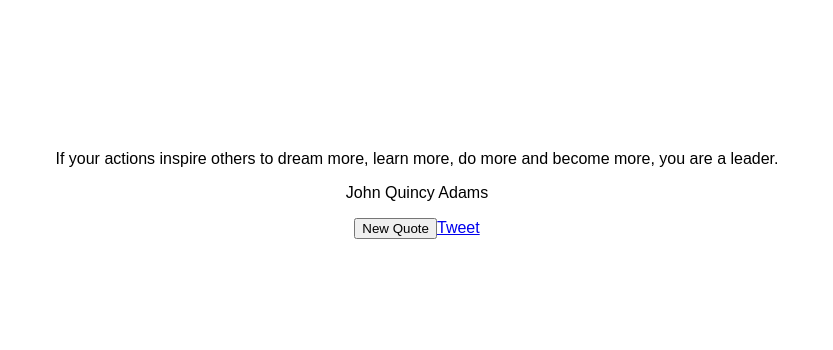
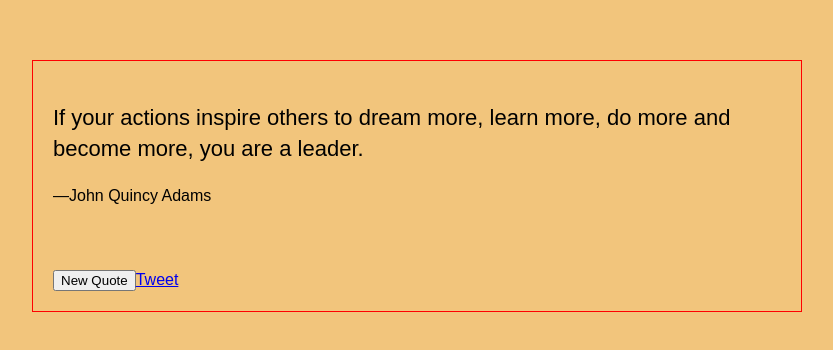
Before and after one commit to huokedu/react-random-quotes, a React (Create React App) app: page / in a window 1280 px wide. Shown: the part 214-564 px from the top of the page, without its empty margins (223-1056 px from the left). Built offline with nearby package versions, Linux system fonts and the light colour scheme.

Commit message:
Style quote box

```diff
--- a/src/App.css
+++ b/src/App.css
@@ -1,3 +1,9 @@
 .App {
-  text-align: center;
+  width: 60%;
+  min-height: 250px;
+  outline: 1px solid red; /* remove line later */
+  display: flex;
+  flex-flow: column nowrap;
+  justify-content: space-between;
+  padding: 20px;
 }
--- /dev/null
+++ b/src/Quote.css
@@ -0,0 +1,12 @@
+.Quote {
+  margin: 0;
+}
+
+.Quote-quote {
+  font-size: 22px;
+  line-height: 1.4em;
+}
+
+.Quote-from::before {
+  content: "—";
+}
--- a/src/Quote.js
+++ b/src/Quote.js
@@ -1,4 +1,5 @@
 import React, { Component } from 'react';
+import './Quote.css';
 
 class Quote extends Component {
   render() {
--- a/src/index.css
+++ b/src/index.css
@@ -13,6 +13,7 @@ body,
 
 body {
   font-family: sans-serif;
+  background-color: #f2c57c;
 }
 
 #root {
```
